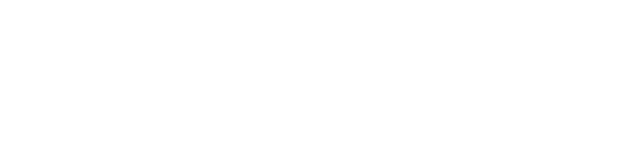
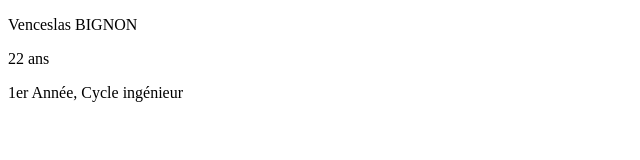
Before and after one commit to Vanouk2A/Vanouk.github.io, a plain HTML site: page index.html in a window 1280 px wide. Shown: the whole page, without its empty margins (0-640 px from the left). Drawn offline with Linux system fonts and the light colour scheme.

Commit message:
Adding personal information

```diff
--- a/index.html
+++ b/index.html
@@ -1,10 +1,15 @@
 <!DOCTYPE html>
 <html lang="fr" dir="ltr">
-  <head>
+
+<head>
     <meta charset="utf-8">
     <title> </title>
-  </head>
-  <body>
+</head>
 
-  </body>
+<body>
+    <p>Venceslas BIGNON</p>
+    <p>22 ans</p>
+    <p>1er Année, Cycle ingénieur</p>
+</body>
+
 </html>
```
